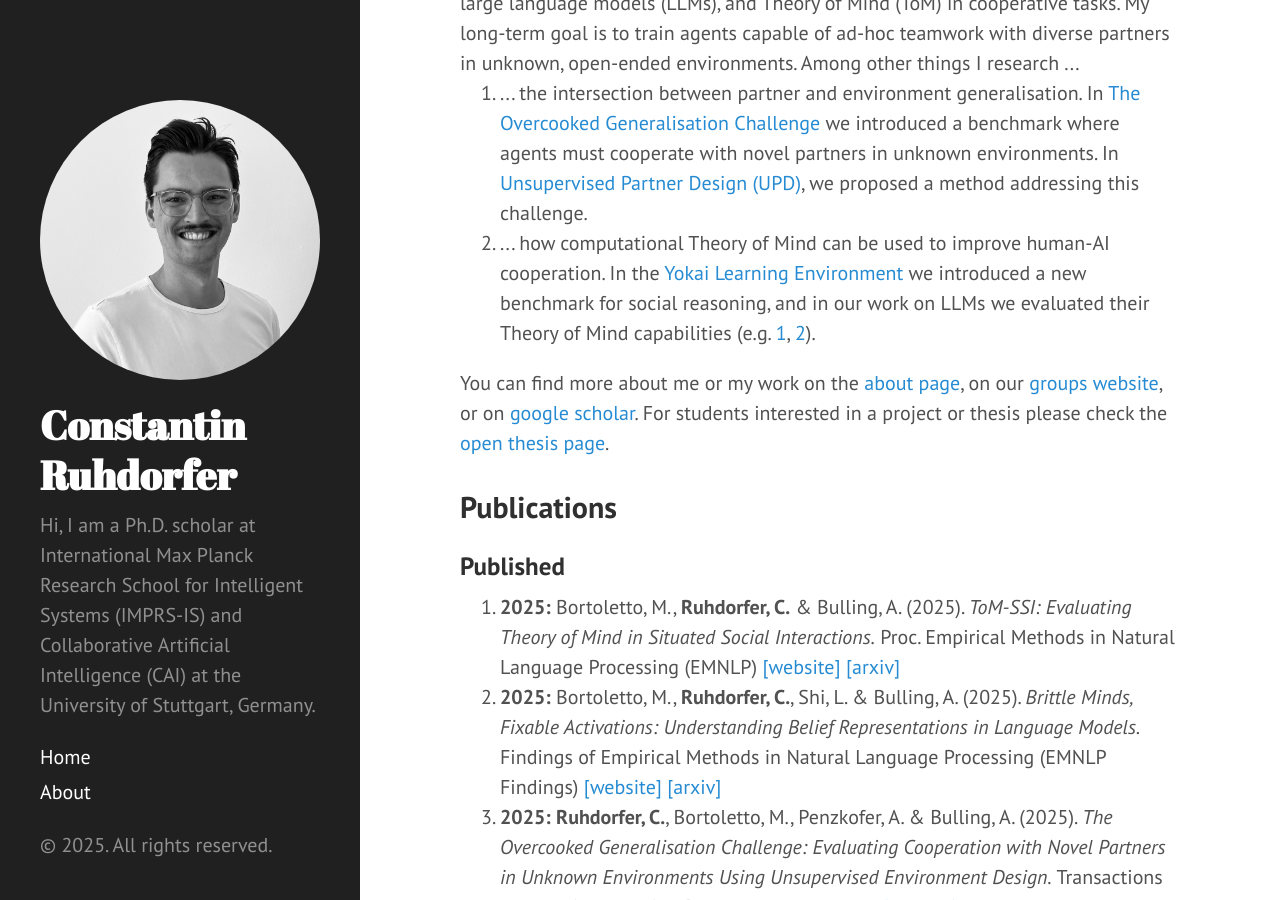
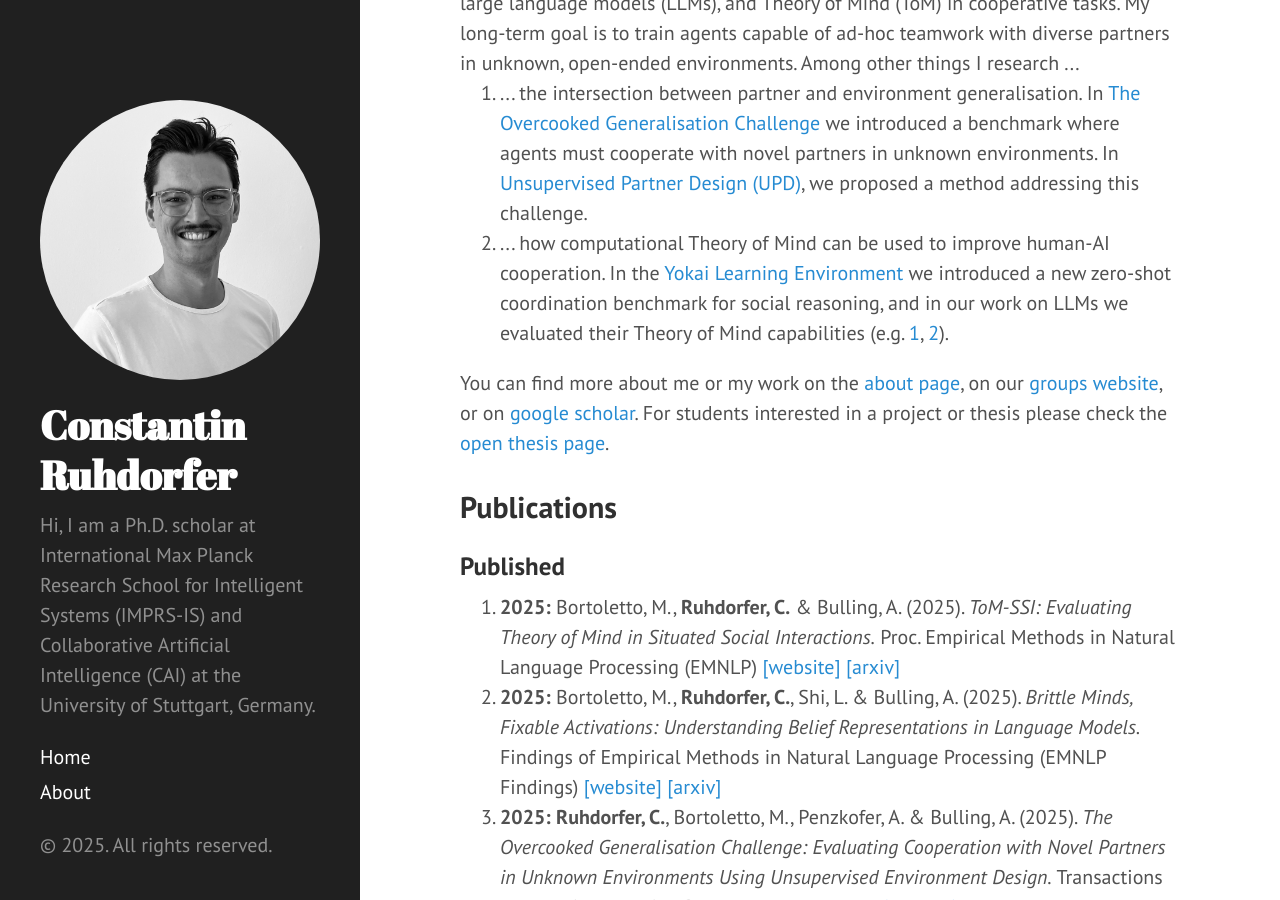
Before and after one commit to ConstantinRuhdorfer/constantinruhdorfer.github.io, a Jekyll site: the page built from index.html, in a window 1280 px wide and 900 px high, scrolled down 494 px. Built offline with Jekyll 4.4.1, drawn with Linux system fonts in a browser that asks for light colours; the list of posts is cut into pages by our own code.

Commit message:
Update index.html

```diff
--- a/index.html
+++ b/index.html
@@ -19,7 +19,7 @@ Among other things I research ...
 <ol>
   <li>... the intersection between partner and environment generalisation. In <a href="https://arxiv.org/abs/2406.17949">The Overcooked Generalisation Challenge</a> we introduced a benchmark where agents must cooperate with novel partners in unknown environments.
     In <a href="https://arxiv.org/abs/2508.06336">Unsupervised Partner Design (UPD)</a>, we proposed a method addressing this challenge.</li>
-  <li>... how computational Theory of Mind can be used to improve human-AI cooperation. In the <a href="https://arxiv.org/abs/2508.12480">Yokai Learning Environment</a> we introduced a new benchmark for social reasoning, and in our work on LLMs we evaluated their Theory of Mind capabilities (e.g. <a href="https://www.arxiv.org/abs/2509.05066">1</a>, <a href="https://arxiv.org/abs/2406.17513">2</a>).</li>
+  <li>... how computational Theory of Mind can be used to improve human-AI cooperation. In the <a href="https://arxiv.org/abs/2508.12480">Yokai Learning Environment</a> we introduced a new zero-shot coordination benchmark for social reasoning, and in our work on LLMs we evaluated their Theory of Mind capabilities (e.g. <a href="https://www.arxiv.org/abs/2509.05066">1</a>, <a href="https://arxiv.org/abs/2406.17513">2</a>).</li>
 </ol>
 
 You can find more about me or my work on the <a href="{{ site.baseurl }}about">about page</a>, on our <a href="https://www.collaborative-ai.org/people/ruhdorfer/">groups website</a>, or on <a href="https://scholar.google.de/citations?user=Bb4aplwAAAAJ&hl=de">google scholar</a>.
```
